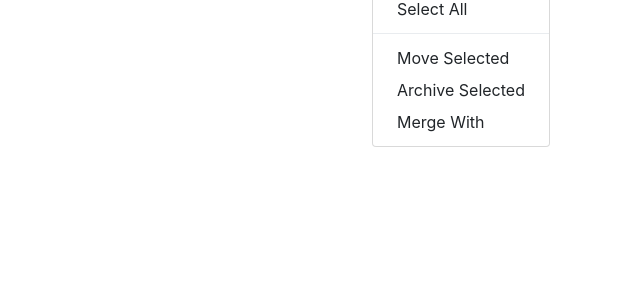
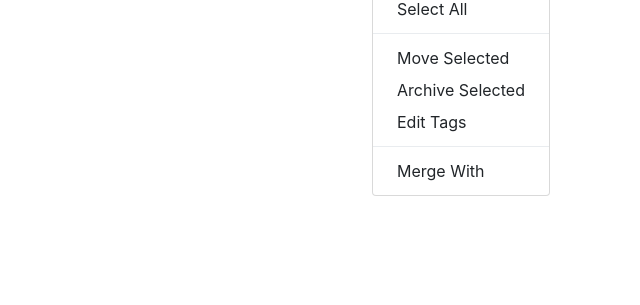
Before and after one commit to kanishka-linux/reminiscence, a Django app: page /sample/1/ in a window 1280 px wide, after a click on "Action". Shown: the part 316-621 px from the top of the page, without its empty margins (640-1280 px from the left). Run offline with Django 3.2, Linux system fonts and the light colour scheme; the visitor is signed in with stand-in values (Sample User, id 1); data that the repository does not hold is empty; parts of the project's set-up code (start-up, migrations or seed data) failed here and were passed over; some libraries are stand-ins or nearby versions.

Commit message:
rearrange header dropdown menu

```diff
--- a/templates/home_dir.html
+++ b/templates/home_dir.html
@@ -44,7 +44,6 @@
     </th>
     <th class="align-middle">Title</th>
     <th class="align-middle px-1">
-
         <div class="nav-item dropdown">
           <div class="nav-link dropdown-toggle" href="#" id="dir-menu-common" data-toggle="dropdown" aria-haspopup="true" aria-expanded="false">Action
           </div>
@@ -54,6 +53,8 @@
             <div class="dropdown-divider"></div>
             <span class="dropdown-item" data-val="move-multiple" api-url="/{{user.username}}/api/request" data-link="/{{user.username}}/{{dirname}}/move-bookmark-multiple">Move Selected</span>
             <span class="dropdown-item" data-val="refresh-multiple" api-url="/{{user.username}}/api/request" data-link="/{{user.username}}/{{dirname}}/archive-bookmark-multiple">Archive Selected</span>
+            <span class="dropdown-item" data-val="edit-tags-multiple" api-url="/{{user.username}}/api/request" data-link="/{{user.username}}/{{dirname}}/edit-tags-multiple">Edit Tags</span>
+            <div class="dropdown-divider"></div>
             <span class="dropdown-item" data-val="refresh-multiple" api-url="/{{user.username}}/api/request" data-link="/{{user.username}}/{{dirname}}/merge-bookmark-with">Merge With</span>
           </div>
         </div>
```
